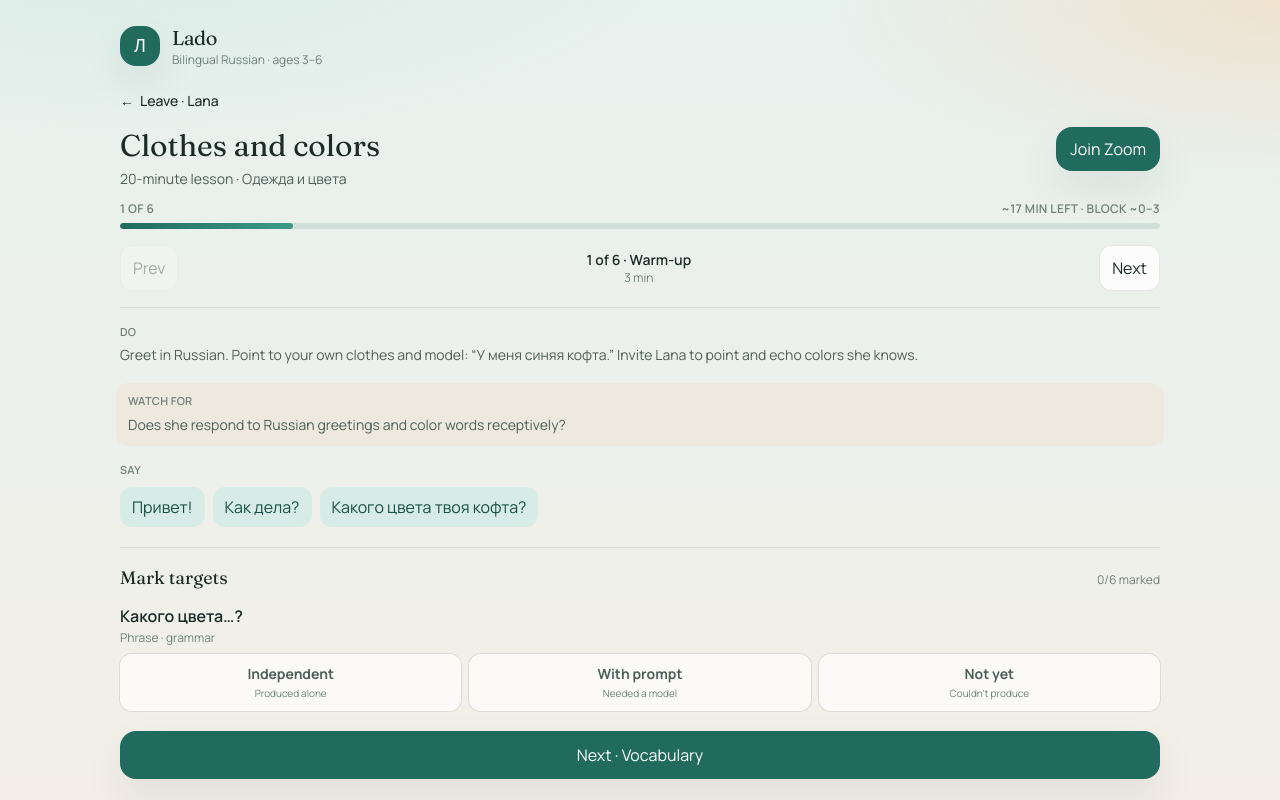
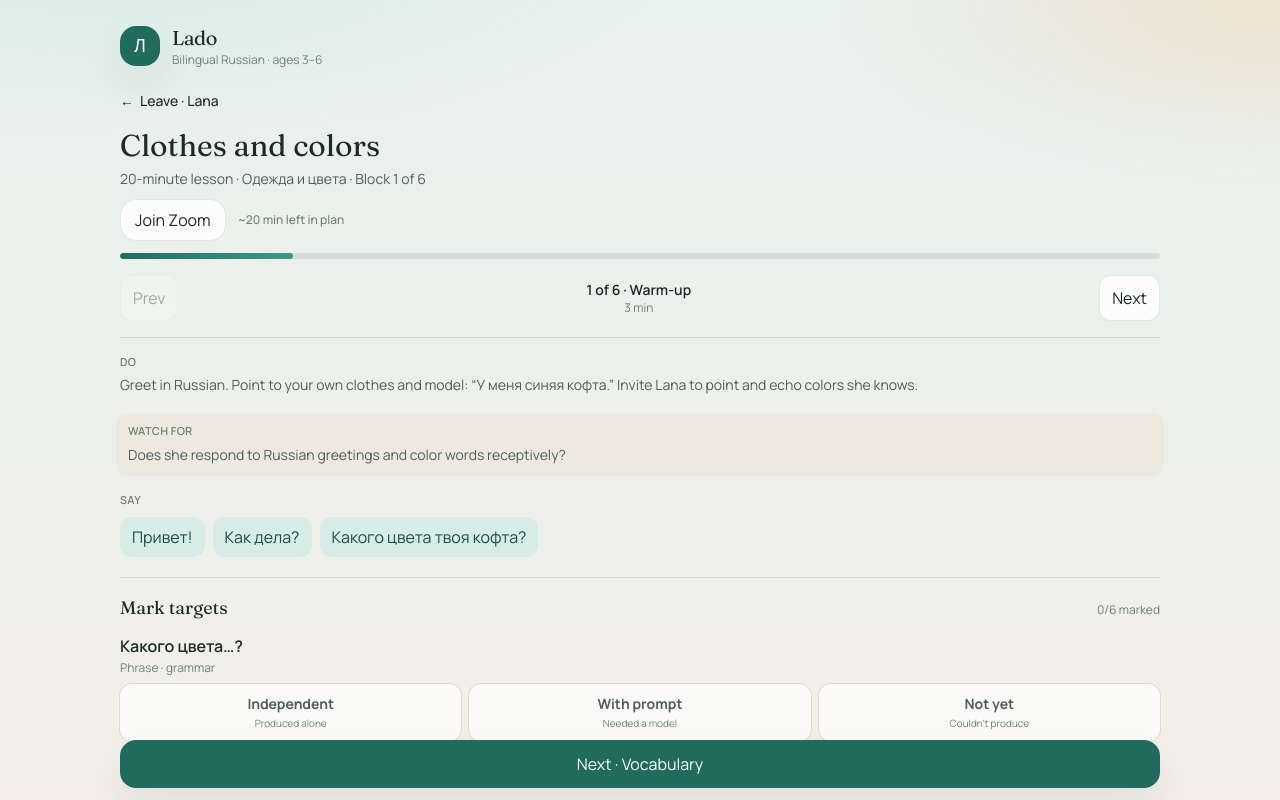
Before and after one commit to Annalovestech/Greenstand, a Next.js app in the folder bilingual-russian-mvp/: page /child/lana/lesson in a window 1280 px wide. Shown: the top 800 px of the page. Built offline with nearby package versions, Linux system fonts and the light colour scheme.

Commit message:
Polish live lesson header hierarchy and Zoom status
Make Join Zoom a secondary action so Next stays primary, and show a
compact live countdown once Zoom is active.

Co-authored-by: Annalovestech <Annalovestech@users.noreply.github.com>

```diff
--- a/bilingual-russian-mvp/src/app/child/[id]/lesson/page.tsx
+++ b/bilingual-russian-mvp/src/app/child/[id]/lesson/page.tsx
@@ -9,6 +9,7 @@ import {
   BackLink,
   LoadingScreen,
   PrimaryButton,
+  SecondaryButton,
 } from "@/components/ui";
 
 const LESSON_MINUTES = 20;
@@ -76,12 +77,9 @@ export default function LessonPage({
   const markedCount = Object.keys(active?.results ?? {}).length;
   const totalTargets = DEMO_LESSON.targets.length;
 
-  const elapsedHint = DEMO_LESSON.activities
-    .slice(0, activityIndex)
+  const remainingHint = DEMO_LESSON.activities
+    .slice(activityIndex)
     .reduce((sum, a) => sum + a.durationMin, 0);
-
-  const remainingHint =
-    LESSON_MINUTES - elapsedHint - (activity?.durationMin ?? 0);
 
   if (!ready || !child) return <LoadingScreen />;
 
@@ -102,44 +100,38 @@ export default function LessonPage({
 
       {/* Focused lesson header — not a heavy card stack */}
       <header className="fade-up">
-        <div className="flex flex-wrap items-start justify-between gap-2">
-          <div className="min-w-0">
-            <h1 className="font-display text-2xl leading-tight text-[var(--ink)] sm:text-3xl">
-              {DEMO_LESSON.topic}
-            </h1>
-            <p className="mt-1 text-sm text-[var(--ink-soft)]">
-              {LESSON_MINUTES}-minute lesson · {DEMO_LESSON.theme}
+        <h1 className="font-display text-2xl leading-tight text-[var(--ink)] sm:text-3xl">
+          {DEMO_LESSON.topic}
+        </h1>
+        <p className="mt-1 text-sm text-[var(--ink-soft)]">
+          {LESSON_MINUTES}-minute lesson · {DEMO_LESSON.theme} · Block{" "}
+          {activityIndex + 1} of {totalActivities}
+        </p>
+
+        <div className="mt-2.5 flex flex-wrap items-center gap-x-3 gap-y-2">
+          {zoomLive ? (
+            <p className="text-sm font-semibold text-[var(--teal-deep)]">
+              Zoom · Live · {formatClock(secondsLeft)} remaining
             </p>
-          </div>
-          {!zoomLive ? (
-            <PrimaryButton
+          ) : (
+            <SecondaryButton
               onClick={() => {
                 setZoomLive(true);
                 setSecondsLeft(LESSON_MINUTES * 60);
               }}
-              className="!px-3.5 !py-2.5 text-sm shrink-0"
+              className="!px-3.5 !py-2 text-sm"
             >
               Join Zoom
-            </PrimaryButton>
+            </SecondaryButton>
+          )}
+          {!zoomLive ? (
+            <p className="text-xs font-medium text-[var(--muted)]">
+              ~{Math.max(0, remainingHint)} min left in plan
+            </p>
           ) : null}
         </div>
 
-        {zoomLive ? (
-          <p className="mt-2 text-sm font-medium text-[var(--teal-deep)]">
-            Zoom · Live · {formatClock(secondsLeft)} remaining
-          </p>
-        ) : null}
-
         <div className="mt-3">
-          <div className="mb-1.5 flex items-center justify-between gap-2 text-xs font-semibold uppercase tracking-wide text-[var(--muted)]">
-            <span>
-              {activityIndex + 1} of {totalActivities}
-            </span>
-            <span>
-              ~{Math.max(0, remainingHint)} min left · Block ~
-              {elapsedHint}–{elapsedHint + (activity?.durationMin ?? 0)}
-            </span>
-          </div>
           <div className="progress-bar">
             <span style={{ width: `${progressPct}%` }} />
           </div>
```
